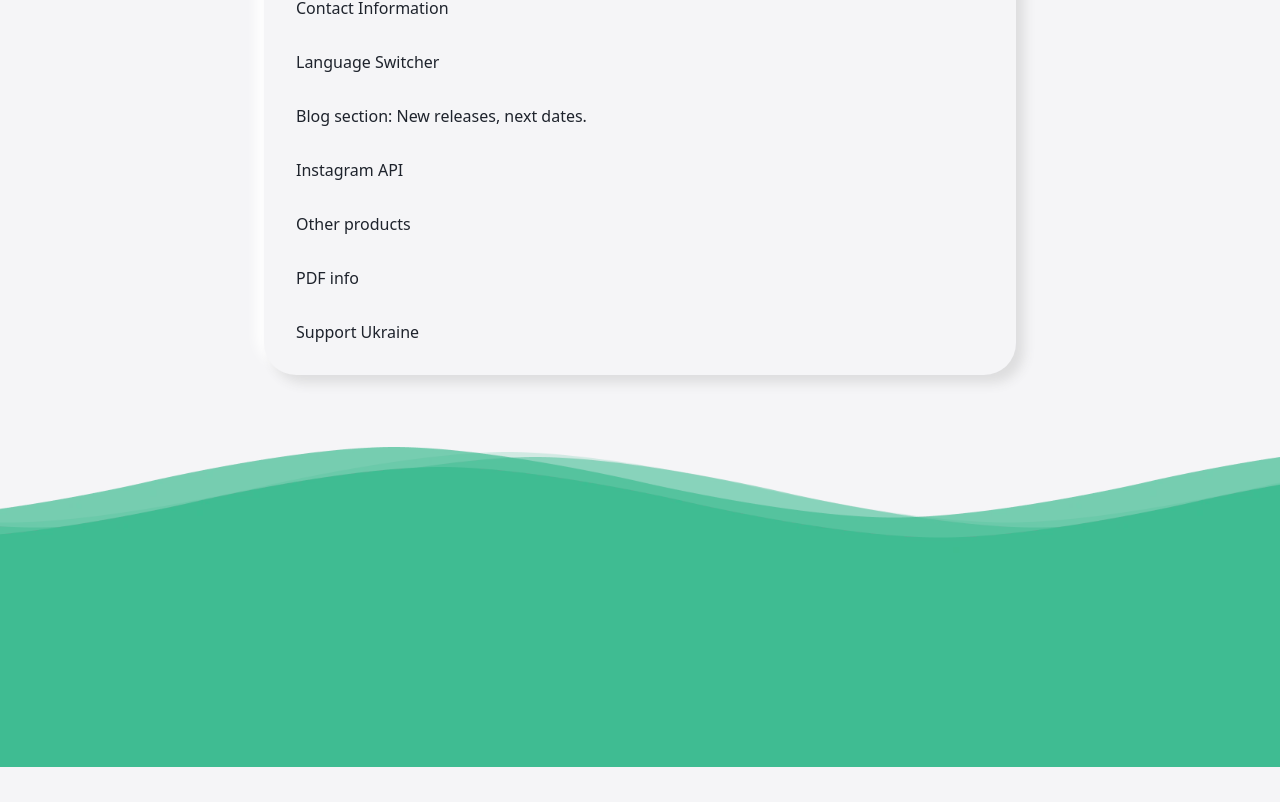
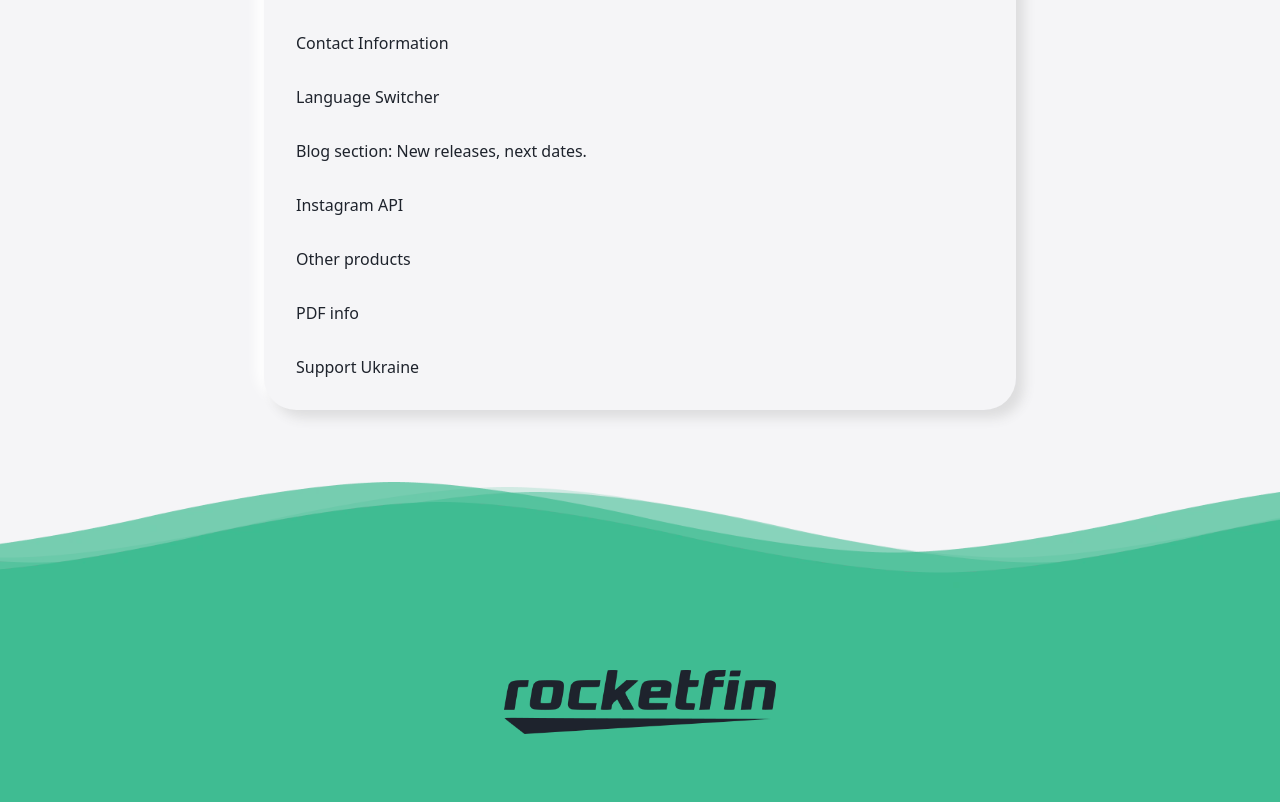
Before and after one commit to franciscobuchini/RocketFins, a React (Vite) app: page / in a window 1280 px wide. Shown: the part 903-1705 px from the top of the page. Before the commit the page ends 1670 px from the top, so only its background shows below. Built offline with nearby package versions, Linux system fonts and the light colour scheme; no server answers.

Commit message:
Footer as new component

```diff
--- a/src/App.jsx
+++ b/src/App.jsx
@@ -2,7 +2,7 @@ import Home from './Views/Home'
 import Store from './Views/Store';
 import FAQ from './Views/FAQ';
 import Navbar from './Components/Navbar';
-
+import Footer from './Components/Footer';
 import { BrowserRouter as Router, Route, Routes } from 'react-router-dom';
 
 function App() {
@@ -17,16 +17,7 @@ function App() {
             <Route path="/FAQ" element={<FAQ />} />
           </Routes>
         </div>
-        <footer >
-          <div className="waves">
-            <div className="wave wave1"></div>
-            <div className="wave wave2"></div>
-            <div className="wave wave3"></div>
-            <div className="wave wave4"></div>
-          </div>
-          <div className='footer'>
-          </div>
-        </footer>
+        <Footer/>
       </main>
     </Router>
   );
--- /dev/null
+++ b/src/Components/Footer.jsx
@@ -0,0 +1,21 @@
+//Footer.jsx
+import logo from "./../Assets/logo_black.webp"
+
+function Footer() {
+
+  return (
+    <footer >
+      <div className="waves">
+        <div className="wave wave1"></div>
+        <div className="wave wave2"></div>
+        <div className="wave wave3"></div>
+        <div className="wave wave4"></div>
+      </div>
+      <div className='footer'>
+        <img src={logo}/>
+      </div>
+    </footer>
+  );
+}
+
+export default Footer;
--- a/src/Styles/Styles.css
+++ b/src/Styles/Styles.css
@@ -81,7 +81,8 @@ nav {
   /*frame*/
   width: 100%;
   padding: var(--size-l) var(--size-xl);
-  margin: calc(-1 * var(--size-xxl)) 0;
+  margin-top: calc(-1 * var(--size-xxl));
+
   /*responsive-mobile*/
   @media (width <= 768px) {
     /*position*/
@@ -89,16 +90,11 @@ nav {
     justify-content: center;
     /*frame*/
     gap: var(--size-m);
-    /*colors*/
-    background-color: var(--main-background);
   }
   /*responsive-pc*/
   @media (width > 768px) {
     /*position*/
-    position: fixed;
     justify-content: space-between;
-    /*colors*/
-    background-color: var(--main-background);
   }
 }
 
@@ -324,7 +320,7 @@ button[disabled] {
   overflow: hidden;
   cursor: grab;
   /*colors*/
-  background-color: var(--transparent25);
+  background-color: var(--shadow1);
   /*responsive-mobile*/
   @media (width <= 768px) {
     /*frame*/
@@ -456,10 +452,26 @@ section > article > .footer {
   /*position*/
   display: flex;
   justify-content: space-between;
-  /*frame*/
-  padding: var(--size-l) var(--size-l) 0;
   /*colors*/
   border-top: 2px solid var(--shadow1);
+  /*responsive-mobile*/
+  @media (width <= 768px) {
+    /*frame*/
+    padding: var(--size-l) var(--size-l) var(--size-s);
+  }
+  /*responsive-pc*/
+  @media (width > 768px) {
+    /*frame*/
+    padding: var(--size-l) var(--size-l) var(--size-xxs);
+  }
+}
+
+section > article > .footer > .subtotal {
+  /*position*/
+  display: flex;
+  align-items: center;
+  /*frame*/
+  gap: var(--size-xxs);
 }
 
 section > article > .footer > .subtotal > span {
@@ -510,11 +522,21 @@ footer {
 }
 
 footer > .footer {
+  /*position*/
+  display: flex;
+  justify-content: center;
+  align-items: center;
+  flex-direction: column;
   /*frame*/
   height: 200px;
   width: 100%;
   /*colors*/
   background-color: var(--primary);
+}
+
+footer > .footer > img {
+  height: var(--size-xl);
+  width: min-content;
 }
 
 footer > .waves {
```
Also changed, not shown: src/Assets/logo_black.webp (added).
